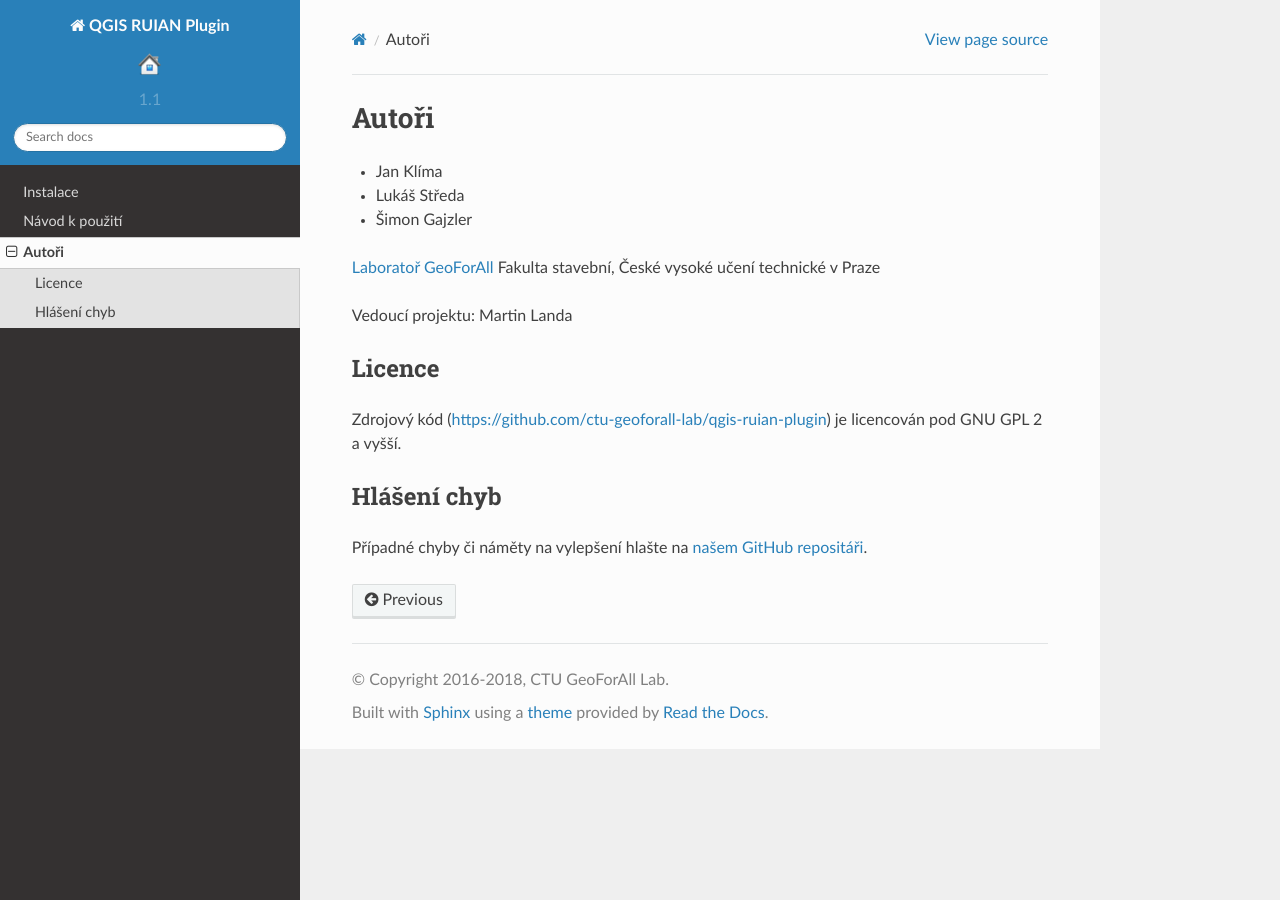
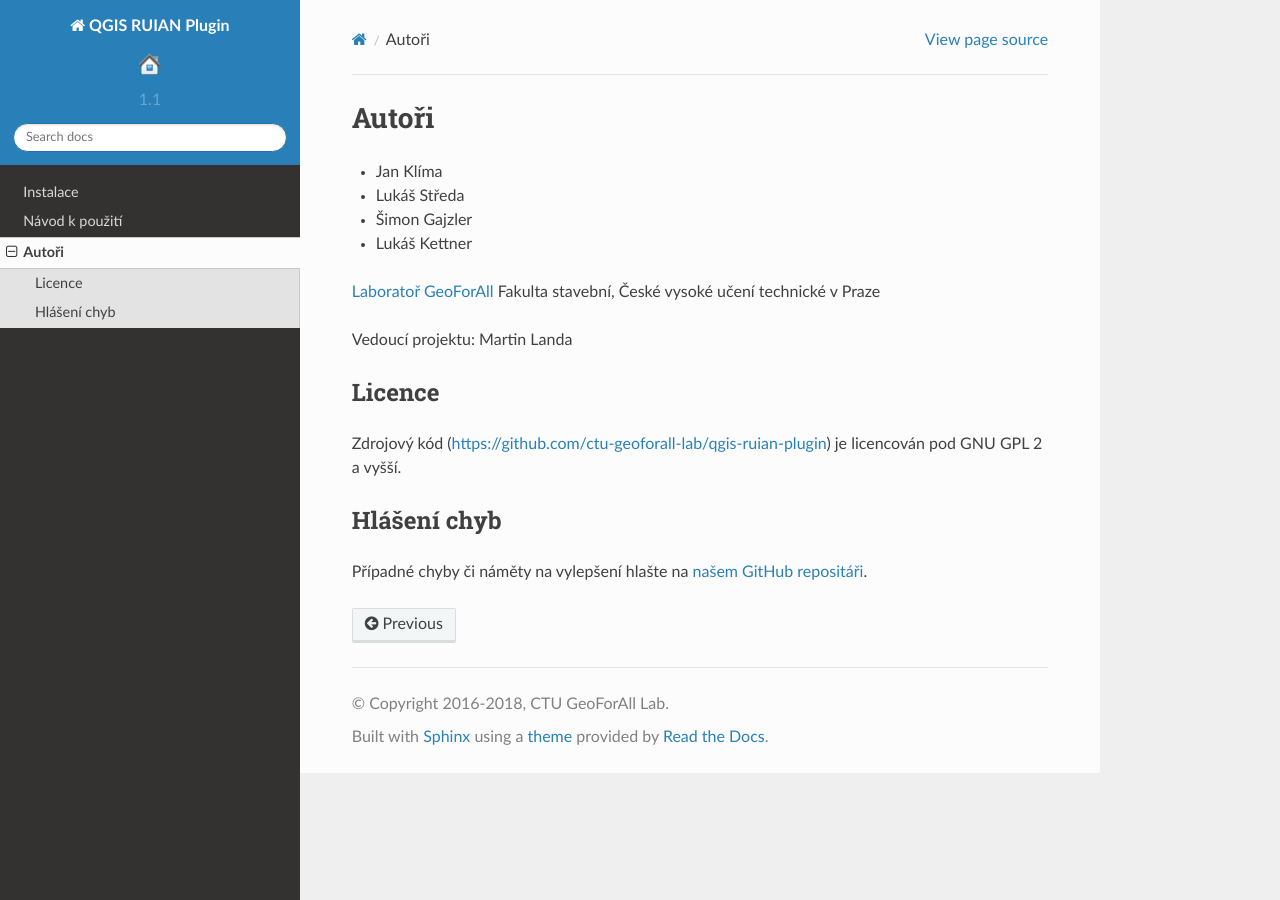
Before and after one commit to ctu-geoforall-lab/qgis-ruian-plugin, a Sphinx documentation site: the page built from docs/source/dodatek.rst, in a window 1280 px wide. Built offline with Sphinx 7.4.7 and the Read the Docs theme 2.0.0, drawn with Linux system fonts in a browser that asks for light colours; formulas are drawn with MathJax 3.

Commit message:
Lukas Kettner added to authors

```diff
--- a/README.rst
+++ b/README.rst
@@ -14,4 +14,5 @@ CTU GeoForAll Lab
 * Jan Klíma
 * Lukáš Středa
 * Šimon Gajzler
+* Lukáš Kettner
 * Martin Landa (supervisor)
--- a/docs/source/dodatek.rst
+++ b/docs/source/dodatek.rst
@@ -4,6 +4,7 @@ Autoři
 * Jan Klíma
 * Lukáš Středa
 * Šimon Gajzler
+* Lukáš Kettner
 
 `Laboratoř GeoForAll
 <http://geomatics.fsv.cvut.cz/research/geoforall/>`__ Fakulta
--- a/metadata.txt
+++ b/metadata.txt
@@ -10,7 +10,7 @@ name=RUIAN Plugin (DEV)
 qgisMinimumVersion=2.8
 description=Nastroj umoznuje stahovat a importovat data RUIAN do vybranych formatu a nasledne s nimi pracovat. Pozadovana je verze knihovny GDAL 1.11 a vyssi.
 version=1.1
-author=Jan Klima, Lukas Streda, Simon Gajzler, Martin Landa (supervisor)
+author=Jan Klima, Lukas Streda, Simon Gajzler, Lukas Kettner, Martin Landa (supervisor)
 email=martin.landa@fsv.cvut.cz
 
 # changelog=
```
